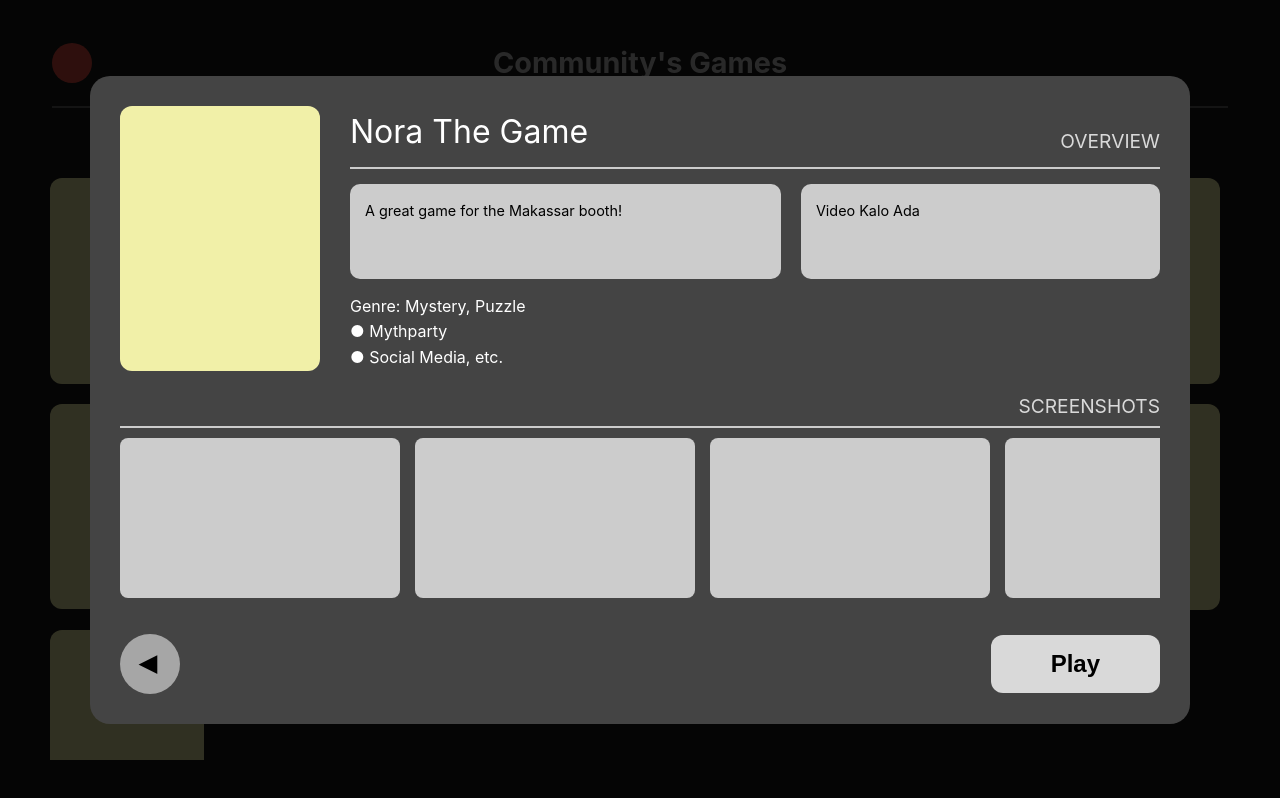
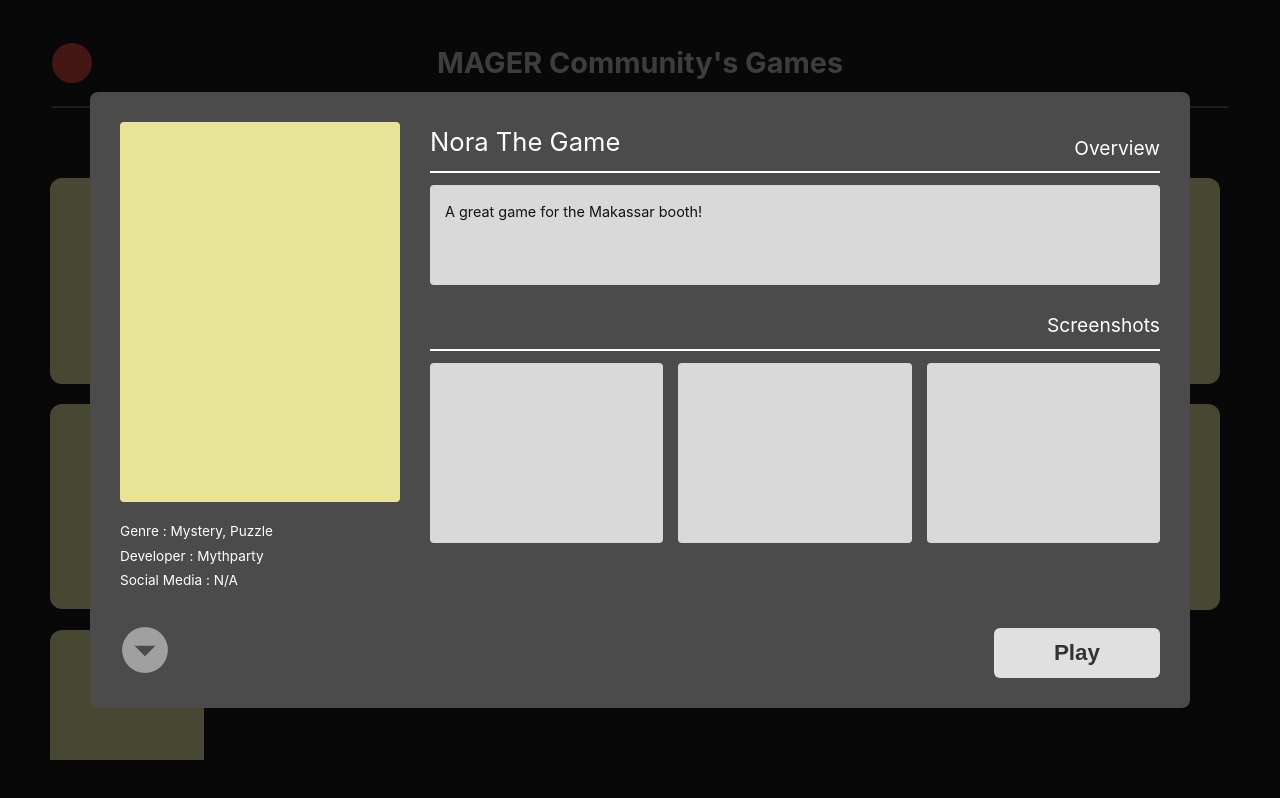
Before and after one commit to Firmansjk/Community-Booth-Game-Launcher, a React (Vite) app in the folder src/renderer/: page / in a window 1280 px wide. Both pictures are taken after a click on the element 296 px from the left and 280 px from the top of the page. Built offline with nearby package versions, Linux system fonts and the light colour scheme.

Commit message:
update GameDetailModal visual

```diff
--- a/src/renderer/src/assets/main.css
+++ b/src/renderer/src/assets/main.css
@@ -225,13 +225,25 @@
 
 /* GAME DETAIL MODAL */
 /* --- Modal Overlay --- */
+/* --- Animation --- */
+@keyframes slideUp {
+  0% {
+    opacity: 0;
+    transform: translateY(80px); /* Starts 80 pixels below its final position */
+  }
+  100% {
+    opacity: 1;
+    transform: translateY(0); /* Ends in the exact center */
+  }
+}
+
 .modal {
   position: fixed;
   top: 0;
   left: 0;
   width: 100vw;
   height: 100vh;
-  background-color: rgba(0, 0, 0, 0.8);
+  background-color: rgba(0, 0, 0, 0.7); /* Darkens the background */
   display: flex;
   align-items: center;
   justify-content: center;
@@ -240,125 +252,159 @@
 }
 
 .modal__content {
-  background-color: #444; /* Dark gray from your Figma */
+  background-color: #4b4b4b;
   width: 100%;
+
+  /* 1. INCREASED THE WIDTH (was 900px) */
   max-width: 1100px;
-  height: 90%;
-  border-radius: 20px;
+
+  border-radius: 8px;
   display: flex;
   flex-direction: column;
   padding: 30px;
   color: white;
-  position: relative;
-  gap: 20px;
+
+  /* 2. ADDED THE ANIMATION */
+  /* This makes it slide up smoothly over 0.3 seconds */
+  animation: slideUp 0.3s cubic-bezier(0.25, 0.8, 0.25, 1) forwards;
 }
 
 /* --- Layout Sections --- */
-.modal__top-row {
+/* --- The 2-Column Split --- */
+.modal__body {
   display: flex;
   gap: 30px;
-  height: 45%;
 }
 
-.modal__poster {
-  width: 200px;
-  background-color: #f1f0a8;
-  border-radius: 12px;
-  flex-shrink: 0;
-}
-
-.modal__info {
-  flex: 1;
+/* --- Left Column (Poster & Meta) --- */
+.modal__left {
+  flex: 0 0 280px;
   display: flex;
   flex-direction: column;
 }
 
-/* --- Typography & Lines --- */
+.modal__poster {
+  width: 100%;
+
+  /* INCREASED THE POSTER HEIGHT (was 280px) */
+  height: 380px;
+
+  background-color: #e9e596;
+  border-radius: 4px;
+  object-fit: cover;
+}
+
+.modal__info {
+  margin-top: 15px;
+  font-size: 0.85rem;
+  line-height: 1.5;
+}
+
+.modal__info p {
+  margin: 4px 0;
+}
+
+/* --- Right Column (Overview & Screenshots) --- */
+.modal__right {
+  flex: 1; /* Takes all remaining width */
+  display: flex;
+  flex-direction: column;
+}
+
 .modal__header {
   display: flex;
   justify-content: space-between;
   align-items: flex-end;
-  border-bottom: 2px solid #ccc;
-  padding-bottom: 10px;
-  margin-bottom: 15px;
+  border-bottom: 2px solid #fff;
+  padding-bottom: 8px;
+  margin-bottom: 12px;
 }
 
-.modal__title { font-size: 2rem; margin: 0; }
-.modal__label { font-size: 1.2rem; opacity: 0.8; text-transform: uppercase; }
-
-/* --- Middle Grid (Desc & Video) --- */
-.modal__description-grid {
-  display: grid;
-  grid-template-columns: 1.2fr 1fr;
-  gap: 20px;
-  flex: 1;
+.modal__header--right {
+  justify-content: flex-end;
+  margin-top: 25px; /* Pushes the screenshots header down */
 }
 
-.modal__text-box, .modal__video-placeholder {
-  background-color: #ccc;
-  color: black;
+.modal__title {
+  font-size: 1.6rem;
+  font-weight: normal;
+  margin: 0;
+}
+
+.modal__label {
+  font-size: 1.2rem;
+}
+
+.modal__text-box {
+  background-color: #d9d9d9; /* Light gray box */
+  color: #111;
   padding: 15px;
-  border-radius: 10px;
+  border-radius: 4px;
+  min-height: 100px;
   font-size: 0.9rem;
 }
 
-/* --- Screenshots Section --- */
-.modal__screenshots-container {
-  flex: 1;
-}
-
-.modal__screenshots-header {
-  display: flex;
-  justify-content: space-between;
-  border-bottom: 2px solid #ccc;
-  padding-bottom: 5px;
-  margin-bottom: 10px;
+.modal__text-box p {
+  margin: 0;
 }
 
 .modal__screenshot-list {
   display: flex;
   gap: 15px;
-  overflow-x: auto;
-  padding-bottom: 10px;
 }
 
 .modal__screenshot-item {
-  min-width: 280px;
-  height: 160px;
-  background-color: #ccc;
-  border-radius: 8px;
-  flex-shrink: 0;
+  flex: 1;
+
+  /* INCREASED THE SCREENSHOT HEIGHT (was 140px) */
+  height: 180px;
+
+  background-color: #d9d9d9;
+  border-radius: 4px;
+  object-fit: cover;
 }
 
 /* --- Footer --- */
 .modal__footer {
   display: flex;
   justify-content: space-between;
-  align-items: center;
+  align-items: flex-end;
+  margin-top: 30px;
 }
 
 .modal__close-btn {
-  width: 60px;
-  height: 60px;
-  background-color: #a6a6a6;
-  border-radius: 50%;
+  background: none;
   border: none;
   cursor: pointer;
-  display: flex;
-  align-items: center;
-  justify-content: center;
-  font-size: 2rem;
+  padding: 0;
+  transition: transform 0.2s;
+}
+
+.modal__close-btn:hover {
+  transform: scale(1.1);
 }
 
 .modal__play-btn {
-  padding: 15px 60px;
-  background-color: #d9d9d9;
+  padding: 12px 60px;
+  background-color: #e0e0e0;
+  color: #333;
   border: none;
-  border-radius: 12px;
-  font-size: 1.5rem;
+  border-radius: 6px;
+  font-size: 1.4rem;
   font-weight: bold;
   cursor: pointer;
-  transition: background 0.2s;
+  transition: background 0.2s, transform 0.1s;
 }
 
-.modal__play-btn:hover { background-color: #fff; }
+.modal__play-btn:hover:not(:disabled) {
+  background-color: #fff;
+}
+
+.modal__play-btn:active:not(:disabled) {
+  transform: scale(0.95);
+}
+
+.modal__play-btn:disabled {
+  opacity: 0.6;
+  cursor: not-allowed;
+}
--- a/src/renderer/src/views/GameDetailModal.jsx
+++ b/src/renderer/src/views/GameDetailModal.jsx
@@ -1,53 +1,62 @@
 export default function GameDetailModal ({ game, onClose, onLaunch, isLocked }) {
-// Prevent clicks from reaching the 'all game' view underneath
+  // Prevent clicks inside the modal from closing it
   const handleContentClick = (e) => e.stopPropagation();
+
+  // Array to render 3 empty screenshot boxes
+  const dummyScreenshots = [1, 2, 3];
 
   return (
     <div className="modal" onClick={onClose}>
       <div className="modal__content" onClick={handleContentClick}>
 
-        <div className="modal__top-row">
-          <div className="modal__poster"></div>
+        {/* --- 2-Column Layout --- */}
+        <div className="modal__body">
 
-          <div className="modal__info">
+          {/* LEFT COLUMN */}
+          <div className="modal__left">
+            <div className="modal__poster"></div>
+            <div className="modal__info">
+              <p><strong>Genre :</strong> {game?.genre || "Unknown"}</p>
+              <p><strong>Developer :</strong> {game?.dev || "Author Name"}</p>
+              <p><strong>Social Media :</strong> {game?.social || "N/A"}</p>
+            </div>
+          </div>
+
+          {/* RIGHT COLUMN */}
+          <div className="modal__right">
+
+            {/* Overview Section */}
             <header className="modal__header">
               <h2 className="modal__title">{game?.title || "Game Title"}</h2>
               <span className="modal__label">Overview</span>
             </header>
 
-            <div className="modal__description-grid">
-              <div className="modal__text-box">
-                {game?.desc || "Lorem ipsum dolor sit amet..."}
-              </div>
-              <div className="modal__video-placeholder">
-                Video Kalo Ada
-              </div>
+            <div className="modal__text-box">
+              <p>{game?.desc || "Lorem ipsum dolor sit amet akjmdn akdfkjadkfnjejk adklflakdjsflajk..."}</p>
             </div>
 
-            <div className="modal__author-info" style={{marginTop: '15px'}}>
-              <p>Genre: {game?.genre || "Unknown"}</p>
-              <p>● {game?.dev || "Author Name"}</p>
-              <p>● Social Media, etc.</p>
+            {/* Screenshots Section */}
+            <header className="modal__header modal__header--right">
+              <span className="modal__label">Screenshots</span>
+            </header>
+
+            <div className="modal__screenshot-list">
+              {dummyScreenshots.map(num => (
+                <div key={num} className="modal__screenshot-item"></div>
+              ))}
             </div>
+
           </div>
         </div>
 
-        <div className="modal__screenshots-container">
-          <div className="modal__screenshots-header">
-             <span></span> {/* Spacer */}
-             <span className="modal__label">Screenshots</span>
-          </div>
-          <div className="modal__screenshot-list">
-            <div className="modal__screenshot-item"></div>
-            <div className="modal__screenshot-item"></div>
-            <div className="modal__screenshot-item"></div>
-            <div className="modal__screenshot-item"></div>
-          </div>
-        </div>
-
+        {/* --- FOOTER --- */}
         <footer className="modal__footer">
-          <button className="modal__close-btn" onClick={onClose}>
-             <span style={{transform: 'rotate(90deg)', display: 'inline-block'}}>▼</span>
+          {/* Down Arrow SVG from your Figma */}
+          <button className="modal__close-btn" onClick={onClose} title="Close">
+            <svg viewBox="0 0 24 24" width="50" height="50">
+              <circle cx="12" cy="12" r="11" fill="#a0a0a0" />
+              <path d="M7 10l5 5 5-5z" fill="#4b4b4b" />
+            </svg>
           </button>
 
           <button
--- a/src/renderer/src/views/GameListView.jsx
+++ b/src/renderer/src/views/GameListView.jsx
@@ -8,7 +8,7 @@ export default function  GameListView ({ onGoBack, onOpenPopup }) {
             <header className="game-list__header">
                 {/* <button className="game-list__back-btn" onClick={onGoBack}> ← </button> */}
                 <div className="game-list__logo"></div>
-                <h1 className="game-list__title">Community's Games</h1>
+                <h1 className="game-list__title">MAGER Community's Games</h1>
             </header>
 
             {/* The Line underneath the title */}
```
